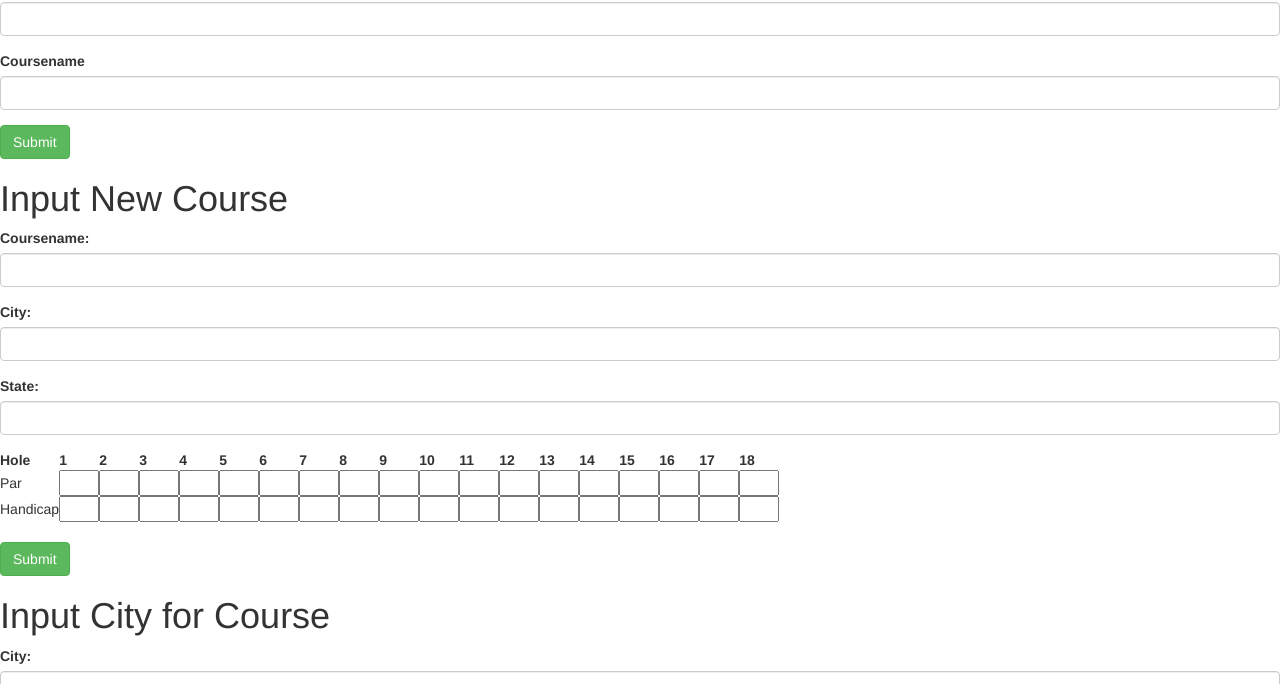
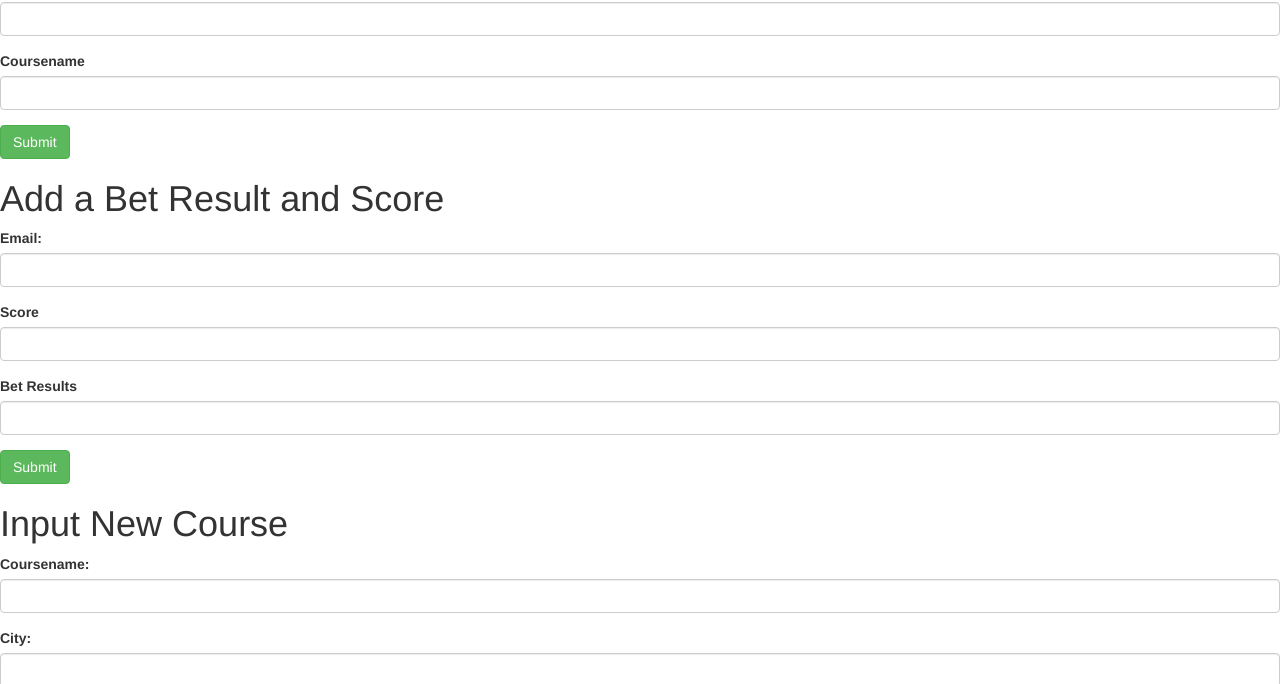
Before and after one commit to kaiserken/golfservermongo, a website: page public/index.html in a window 1280 px wide. Shown: the part 670-1354 px from the top of the page. Drawn offline with nearby package versions, Linux system fonts and the light colour scheme.

Commit message:
added route to post user scores and results

```diff
--- a/public/index.html
+++ b/public/index.html
@@ -37,7 +37,7 @@
     </form>
 
     <form action = "/addfavorite" method="post">
-      <h1> Add a favorite Course</h1>
+      <h1> Add a Favorite Course</h1>
       <div class  = "form-group">
         <label  = "name"> Email: </label>
         <input type = "email" class = "form-control" name  = "email">
@@ -45,6 +45,23 @@
       <div class  = "form-group">
         <label  = "name"> Coursename </label>
         <input type = "name" class = "form-control" name  = "coursename">
+      </div>
+      <button type  = "submit" class = "btn btn-success">Submit</button>
+    </form>
+
+    <form action = "/addresults" method="post">
+      <h1> Add a Bet Result and Score</h1>
+      <div class  = "form-group">
+        <label  = "name"> Email: </label>
+        <input type = "email" class = "form-control" name  = "email">
+      </div>
+      <div class  = "form-group">
+        <label  = "name"> Score </label>
+        <input type = "number" class = "form-control" name  = "score">
+      </div>
+      <div class  = "form-group">
+        <label  = "name"> Bet Results </label>
+        <input type = "number" class = "form-control" name  = "betresult">
       </div>
       <button type  = "submit" class = "btn btn-success">Submit</button>
     </form>
```
Also changed, not shown: server.js (+22 -3 lines).
